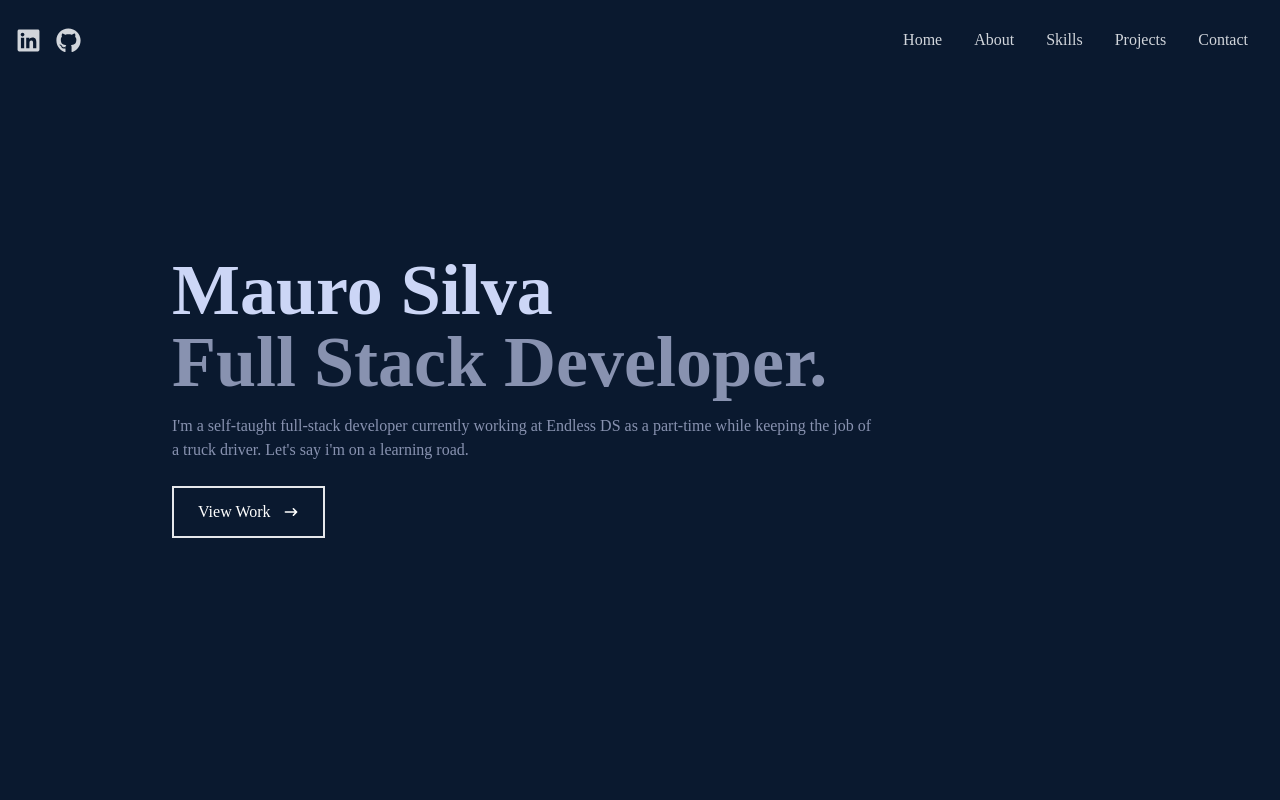
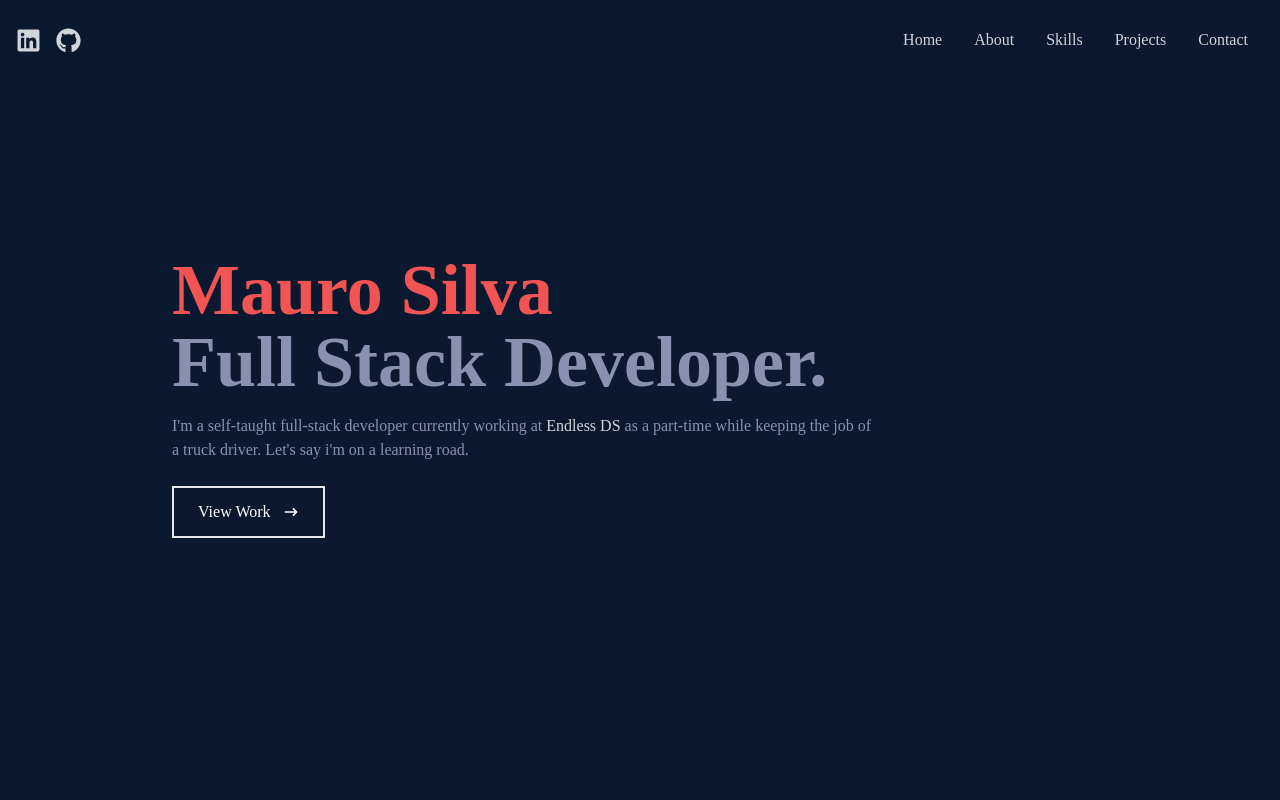
Before and after one commit to christophalberter/portfolio, a React (Create React App) app: page / in a window 1280 px wide. Shown: the top 800 px of the page. Built offline with nearby package versions, Linux system fonts and the light colour scheme.

Commit message:
fix: update <a> behaviour

```diff
--- a/src/components/layout/contact/Contact.tsx
+++ b/src/components/layout/contact/Contact.tsx
@@ -3,7 +3,7 @@ import React from 'react';
 export const Contact = () => {
   return (
     <div id="contact" className="w-full h-screen bg-[#0a192f] flex justify-center items-center">
-      <form method="POST" action="https://getform.io/f/paygpgya" className="flex flex-col max-w-[600px] w-full">
+      <form method="POST" action="https://getform.io/f/paygpgya" className="flex flex-col max-w-[600px] w-full" target="_blank" rel="noreferrer">
         <div className="py-10">
           <p className="text-4xl font-bold inline border-b-4 border-pink-600 text-gray-300">Contact</p>
           <p className="text-gray-300 py-3">Send me a message 😉 </p>
--- a/src/components/layout/home/Home.tsx
+++ b/src/components/layout/home/Home.tsx
@@ -1,16 +1,17 @@
 import React from 'react';
 import { HiArrowNarrowRight } from 'react-icons/hi';
 import { Link } from 'react-scroll';
+import { endlesslinkedIn } from '../../../constants/navigation';
 
 export const Home = () => {
   return (
     <div id="home" className="w-full h-screen bg-[#0a192f]">
       {/* Container */}
       <div className="max-w-[1000px] mx-auto px-8 flex flex-col justify-center h-full">
-        <h1 className="text-4xl sm:text-7xl font-bold text-[#ccd6f6]">Mauro Silva</h1>
+        <h1 className="text-4xl sm:text-7xl font-bold text-[#f25454]">Mauro Silva</h1>
         <h2 className="text-4xl sm:text-7xl font-bold text-[#8892b0]">Full Stack Developer.</h2>
         <p className="text-[#8892b0] py-4 max-w-[700px]">
-          I&apos;m a self-taught full-stack developer currently working at Endless DS as a part-time while keeping the
+          I&apos;m a self-taught full-stack developer currently working at <a href={endlesslinkedIn} target="_blank" rel="noreferrer" className='text-gray-300 hover:text-white-400' >Endless DS </a> as a part-time while keeping the
           job of a truck driver. Let&apos;s say i&apos;m on a learning road.
         </p>
         <div>
```
